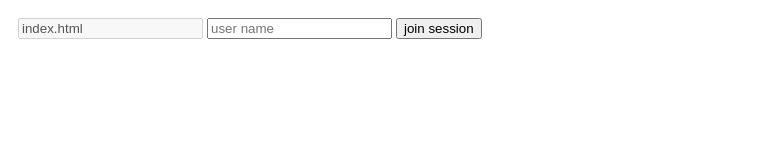
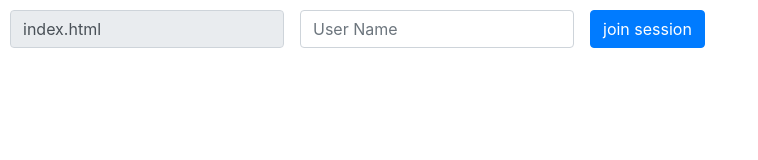
Before and after one commit to jiefmoreno/planning-poker, a website: page example/index.html in a window 1280 px wide. Shown: the whole page, without its empty margins (0-758 px from the left). Drawn offline with nearby package versions, Linux system fonts and the light colour scheme; files that its build step writes are made by us from their sources; no server answers.

Commit message:
refactor(index): add bootstrap to the strat screen

```diff
--- a/example/index.html
+++ b/example/index.html
@@ -6,12 +6,22 @@
   <meta name="viewport" content="width=device-width, initial-scale=1.0">
   <title>join a session</title>
   <link rel="stylesheet" href="/static/style.css" type="text/css" />
+  <link rel="stylesheet" href="https://maxcdn.bootstrapcdn.com/bootstrap/4.0.0/css/bootstrap.min.css"
+    integrity="sha384-Gn5384xqQ1aoWXA+058RXPxPg6fy4IWvTNh0E263XmFcJlSAwiGgFAW/dAiS6JXm" crossorigin="anonymous">
 </head>
 
 <body>
-  <input id="session-id" class="input" placeholder="session name" />
-  <input id="user-name" class="input" placeholder="user name" />
-  <button id="join-session" class="button">join session</button>
+  <div class="form-inline">
+    <div class="form-group mb-2">
+      <label for="staticEmail2" class="sr-only">Session Name</label>
+      <input id="session-id" class="form-control" placeholder="Session Name" />
+    </div>
+    <div class="form-group mx-sm-3 mb-2">
+      <label for="inputPassword2" class="sr-only">User Name</label>
+      <input id="user-name" class="form-control input" placeholder="User Name" />
+    </div>
+    <button id="join-session" class="btn btn-primary mb-2">join session</button>
+  </div>
   <script src="/socket.io/socket.io.js"></script>
   <script>
     var socket = io();
--- a/example/package.json
+++ b/example/package.json
@@ -11,7 +11,7 @@
   "license": "MIT",
   "dependencies": {
     "express": "^4.17.1",
-    "@planning-poker/server": "^0.1.0",
+    "@planning-poker/server": "^0.3.0",
     "socket.io": "^2.3.0"
   }
 }
```
Also changed, not shown: example/session.html (+1 -1 lines).
